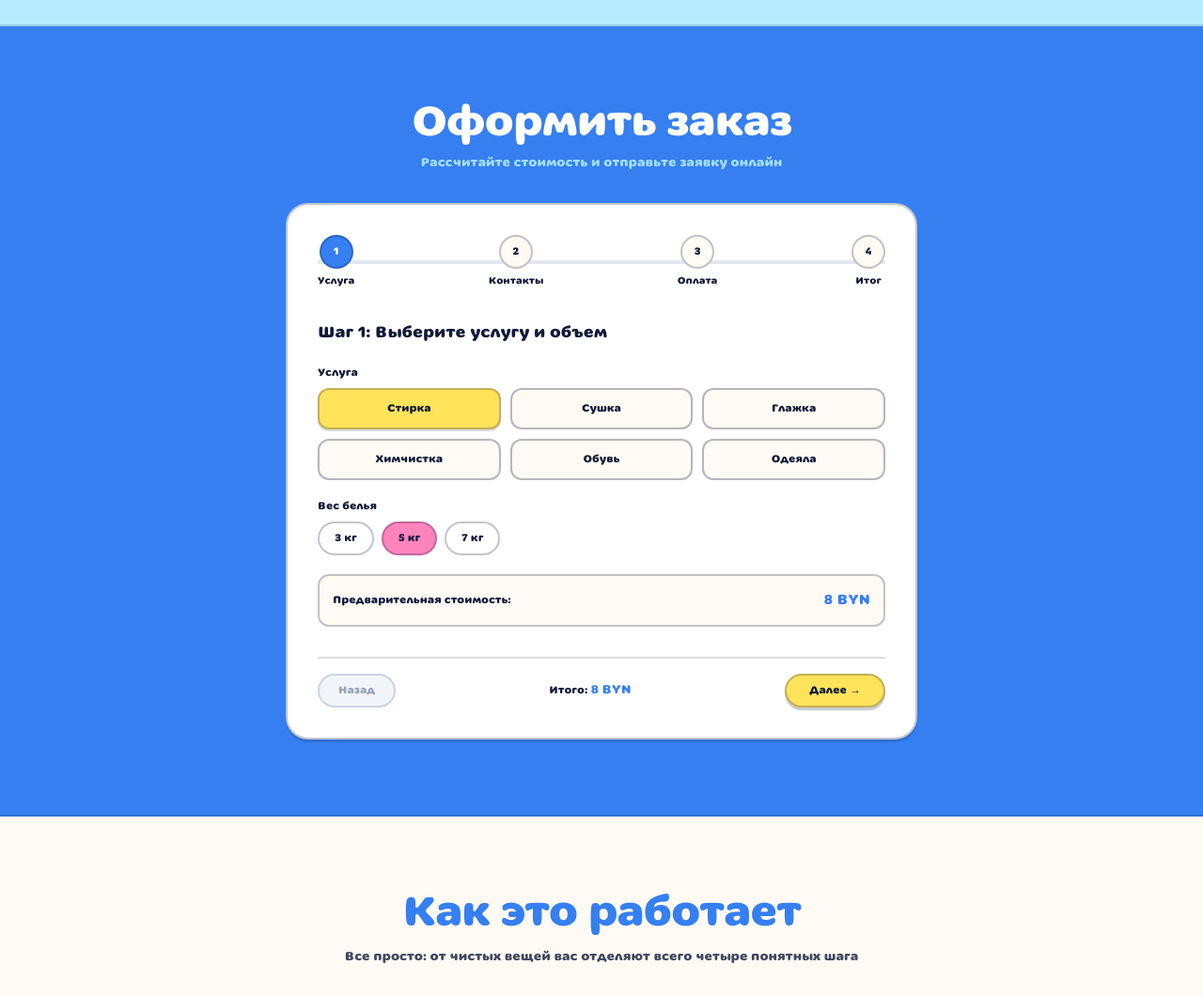
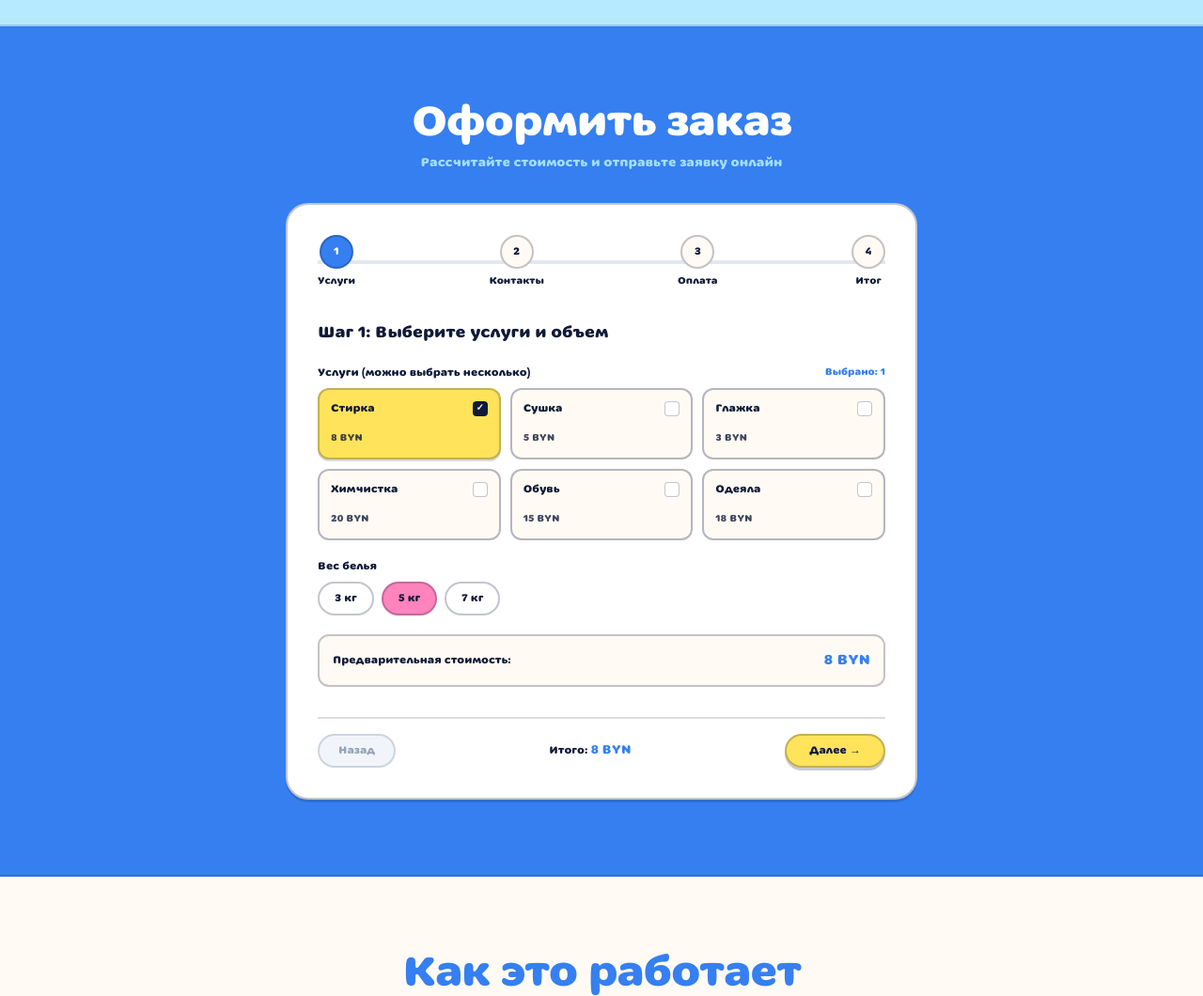
Before and after one commit to eueeeo/bubble, a Laravel app: page / in a window 1280 px wide. Shown: the part 2367-3427 px from the top of the page at 94% size. Run offline with Laravel 12, Linux system fonts and the light colour scheme; style sheets or scripts are compiled from the project's sources; parts of the project's set-up code (start-up, migrations or seed data) failed here and were passed over; some libraries are stand-ins or nearby versions.

Commit message:
Add multi-select service support in online order wizard and price calculation

```diff
--- a/resources/js/components/OrderModal.vue
+++ b/resources/js/components/OrderModal.vue
@@ -10,20 +10,25 @@
         <div class="grid grid-cols-1 gap-4 sm:grid-cols-2">
           <div>
             <label class="mb-1.5 block text-xs font-extrabold text-bubble-dark dark:text-[#f1f5fd]">Услуга</label>
-            <select
+            <input
               v-model="form.service"
-              class="w-full min-h-[42px] rounded-[9px] border-2 border-bubble-dark dark:border-[#24355a] bg-white dark:bg-[#0e182a] px-3.5 py-2 text-sm font-bold text-bubble-dark dark:text-[#f1f5fd] focus:ring-4 focus:ring-bubble-blue/20 outline-none cursor-pointer"
+              type="text"
+              list="service-options-list"
+              class="w-full min-h-[42px] rounded-[9px] border-2 border-bubble-dark dark:border-[#24355a] bg-white dark:bg-[#0e182a] px-3.5 py-2 text-sm font-bold text-bubble-dark dark:text-[#f1f5fd] focus:ring-4 focus:ring-bubble-blue/20 outline-none"
               required
-              @change="recalculatePrice"
-            >
-              <option value="Стирка">Стирка</option>
-              <option value="Сушка">Сушка</option>
-              <option value="Глажка">Глажка</option>
-              <option value="Химчистка">Химчистка</option>
-              <option value="Стирка обуви">Стирка обуви</option>
-              <option value="Одеяла и пледы">Одеяла и пледы</option>
-              <option value="Деликатная стирка">Деликатная стирка</option>
-            </select>
+              @input="recalculatePrice"
+            />
+            <datalist id="service-options-list">
+              <option value="Стирка" />
+              <option value="Сушка" />
+              <option value="Глажка" />
+              <option value="Стирка + Сушка" />
+              <option value="Стирка + Сушка + Глажка" />
+              <option value="Химчистка" />
+              <option value="Стирка обуви" />
+              <option value="Одеяла и пледы" />
+              <option value="Деликатная стирка" />
+            </datalist>
           </div>
 
           <div>
@@ -193,11 +198,24 @@ export default {
         'Сушка': 5.0,
         'Глажка': 3.0,
         'Химчистка': 20.0,
+        'Обувь': 15.0,
         'Стирка обуви': 15.0,
+        'Одеяла': 18.0,
         'Одеяла и пледы': 18.0,
         'Деликатная стирка': 10.0,
       };
-      let p = basePrices[this.form.service] || 8.0;
+      const parts = (this.form.service || '').split(/[\+,]/);
+      let base = 0;
+      for (const part of parts) {
+        const trimmed = part.trim();
+        if (basePrices[trimmed]) {
+          base += basePrices[trimmed];
+        }
+      }
+      if (base === 0) {
+        base = basePrices[this.form.service] || 8.0;
+      }
+      let p = base;
       if (this.form.weight === 7) p *= 1.3;
       if (this.form.weight === 3) p *= 0.9;
       if (this.form.delivery === 'Курьер') p += 5.0;
--- a/resources/js/views/HomeView.vue
+++ b/resources/js/views/HomeView.vue
@@ -357,7 +357,7 @@
                   <span v-if="wizardStep > 1">✓</span>
                   <span v-else>1</span>
                 </span>
-                <span class="text-[11px] font-extrabold text-bubble-dark dark:text-[#f1f5fd] mt-1.5">Услуга</span>
+                <span class="text-[11px] font-extrabold text-bubble-dark dark:text-[#f1f5fd] mt-1.5">Услуги</span>
               </li>
 
               <li class="relative z-10 flex flex-col items-center">
@@ -402,19 +402,39 @@
           </div>
 
           <div v-if="wizardStep === 1" class="space-y-5">
-            <h3 class="text-lg font-black text-bubble-dark dark:text-[#f1f5fd]">Шаг 1: Выберите услугу и объем</h3>
+            <h3 class="text-lg font-black text-bubble-dark dark:text-[#f1f5fd]">Шаг 1: Выберите услуги и объем</h3>
 
             <fieldset>
-              <legend class="block text-xs font-extrabold text-bubble-dark dark:text-[#f1f5fd] mb-2">Услуга</legend>
+              <div class="flex items-center justify-between mb-2">
+                <legend class="block text-xs font-extrabold text-bubble-dark dark:text-[#f1f5fd]">
+                  Услуги (можно выбрать несколько)
+                </legend>
+                <span class="text-[11px] font-black text-bubble-blue dark:text-bubble-blue-ice">
+                  Выбрано: {{ orderForm.services.length }}
+                </span>
+              </div>
               <div class="grid grid-cols-2 sm:grid-cols-3 gap-2.5">
                 <label
-                  v-for="s in ['Стирка', 'Сушка', 'Глажка', 'Химчистка', 'Обувь', 'Одеяла']"
-                  :key="s"
-                  class="p-3 rounded-xl border-2 text-center cursor-pointer font-extrabold text-xs transition-all flex items-center justify-center"
-                  :class="orderForm.service === s ? 'bg-bubble-yellow text-bubble-dark border-bubble-dark shadow-brutal-sm' : 'bg-bubble-cream dark:bg-[#080e1c] text-bubble-dark dark:text-[#f1f5fd] border-bubble-dark/30 dark:border-[#24355a] hover:border-bubble-dark'"
+                  v-for="s in serviceOptions"
+                  :key="s.name"
+                  class="p-3 rounded-xl border-2 cursor-pointer font-extrabold text-xs transition-all flex flex-col justify-between min-h-[76px]"
+                  :class="orderForm.services.includes(s.name) ? 'bg-bubble-yellow text-bubble-dark border-bubble-dark shadow-brutal-sm' : 'bg-bubble-cream dark:bg-[#080e1c] text-bubble-dark dark:text-[#f1f5fd] border-bubble-dark/30 dark:border-[#24355a] hover:border-bubble-dark'"
                 >
-                  <input type="radio" v-model="orderForm.service" :value="s" class="hidden" />
-                  <span>{{ s }}</span>
+                  <div class="flex items-start justify-between gap-1 w-full">
+                    <span class="leading-snug">{{ s.name }}</span>
+                    <span
+                      class="w-4 h-4 rounded border border-bubble-dark flex items-center justify-center text-[10px] shrink-0 font-black transition-colors"
+                      :class="orderForm.services.includes(s.name) ? 'bg-bubble-dark text-white' : 'bg-white dark:bg-[#131d33] text-transparent'"
+                    >
+                      ✓
+                    </span>
+                  </div>
+                  <div class="mt-2 text-left">
+                    <span class="text-[11px] font-black opacity-80">
+                      {{ s.price }} BYN
+                    </span>
+                  </div>
+                  <input type="checkbox" :value="s.name" v-model="orderForm.services" class="hidden" />
                 </label>
               </div>
             </fieldset>
@@ -528,9 +548,9 @@
             </div>
             <h3 class="text-xl font-black text-bubble-dark dark:text-[#f1f5fd]">Заказ готов к подтверждению</h3>
             <div class="bg-bubble-cream dark:bg-[#080e1c] border-2 border-bubble-dark dark:border-[#24355a] rounded-xl p-4 text-left space-y-2 text-xs font-bold text-bubble-dark dark:text-[#f1f5fd] max-w-sm mx-auto">
-              <div class="flex justify-between">
-                <span class="text-bubble-dark/70 dark:text-[#94a9c9]">Услуга:</span>
-                <span>{{ orderForm.service }} ({{ orderForm.weight }} кг)</span>
+              <div class="flex justify-between items-start gap-2">
+                <span class="text-bubble-dark/70 dark:text-[#94a9c9] shrink-0">Услуги:</span>
+                <span class="text-right">{{ selectedServicesText }} ({{ orderForm.weight }} кг)</span>
               </div>
               <div class="flex justify-between">
                 <span class="text-bubble-dark/70 dark:text-[#94a9c9]">Получение:</span>
@@ -578,7 +598,8 @@
 
             <button
               type="button"
-              class="inline-flex items-center justify-center px-6 py-2 rounded-full border-2 border-bubble-dark bg-bubble-yellow text-bubble-dark font-extrabold text-xs shadow-brutal-btn hover:-translate-y-0.5 hover:shadow-brutal-btn-hover transition-all"
+              class="inline-flex items-center justify-center px-6 py-2 rounded-full border-2 border-bubble-dark bg-bubble-yellow text-bubble-dark font-extrabold text-xs shadow-brutal-btn hover:-translate-y-0.5 hover:shadow-brutal-btn-hover transition-all disabled:opacity-50 disabled:cursor-not-allowed"
+              :disabled="wizardStep === 1 && (!orderForm.services || orderForm.services.length === 0)"
               @click="nextWizardStep"
             >
               Далее →
@@ -1021,8 +1042,17 @@ export default {
         { key: 'eco', label: 'Эко' },
         { key: 'popular', label: 'Популярное' }
       ],
+      serviceOptions: [
+        { name: 'Стирка', price: 8 },
+        { name: 'Сушка', price: 5 },
+        { name: 'Глажка', price: 3 },
+        { name: 'Химчистка', price: 20 },
+        { name: 'Обувь', price: 15 },
+        { name: 'Одеяла', price: 18 }
+      ],
       wizardStep: 1,
       orderForm: {
+        services: ['Стирка'],
         service: 'Стирка',
         weight: 5,
         delivery: 'Заберу',
@@ -1088,6 +1118,12 @@ export default {
     };
   },
   computed: {
+    selectedServicesText() {
+      if (this.orderForm.services && this.orderForm.services.length > 0) {
+        return this.orderForm.services.join(' + ');
+      }
+      return this.orderForm.service || 'Стирка';
+    },
     computedPrice() {
       const basePrices = {
         'Стирка': 8.0,
@@ -1097,7 +1133,14 @@ export default {
         'Обувь': 15.0,
         'Одеяла': 18.0,
       };
-      let p = basePrices[this.orderForm.service] || 8.0;
+      const list = (this.orderForm.services && this.orderForm.services.length > 0)
+        ? this.orderForm.services
+        : (this.orderForm.service ? [this.orderForm.service] : ['Стирка']);
+      let base = 0;
+      for (const s of list) {
+        base += basePrices[s] || 8.0;
+      }
+      let p = base;
       if (this.orderForm.weight === 7) p *= 1.3;
       if (this.orderForm.weight === 3) p *= 0.9;
       if (this.orderForm.delivery === 'Курьер') p += 5.0;
@@ -1187,6 +1230,10 @@ export default {
       }
     },
     nextWizardStep() {
+      if (this.wizardStep === 1 && (!this.orderForm.services || this.orderForm.services.length === 0)) {
+        alert('Пожалуйста, выберите хотя бы одну услугу.');
+        return;
+      }
       if (this.wizardStep === 2 && !this.orderForm.phone) {
         alert('Пожалуйста, укажите контактный номер телефона.');
         return;
@@ -1200,7 +1247,7 @@ export default {
       this.orderSuccessMsg = '';
       try {
         const payload = {
-          service: this.orderForm.service,
+          service: this.selectedServicesText,
           weight: this.orderForm.weight,
           delivery: this.orderForm.delivery,
           phone: this.orderForm.phone || '+375 29 000-00-00',
@@ -1245,14 +1292,18 @@ export default {
     selectService(title) {
       const match = ['Стирка', 'Сушка', 'Глажка', 'Химчистка', 'Обувь', 'Одеяла'].find(s => title.toLowerCase().includes(s.toLowerCase()));
       if (match) {
-        this.orderForm.service = match;
+        if (!this.orderForm.services.includes(match)) {
+          this.orderForm.services.push(match);
+        }
+        this.orderForm.service = this.orderForm.services.join(' + ');
       }
       this.wizardStep = 1;
       const el = document.getElementById('order');
       if (el) el.scrollIntoView({ behavior: 'smooth' });
     },
     selectPlan(planName) {
-      this.orderForm.service = 'Стирка';
+      this.orderForm.services = ['Стирка', 'Сушка'];
+      this.orderForm.service = 'Стирка + Сушка';
       this.orderSuccessMsg = `Вы выбрали «${planName}». Перейдите к шагу 2 для подтверждения.`;
       this.wizardStep = 2;
       const el = document.getElementById('order');
```
Also changed, not shown: app/Http/Controllers/Api/OrderController.php (+15 -2 lines).
